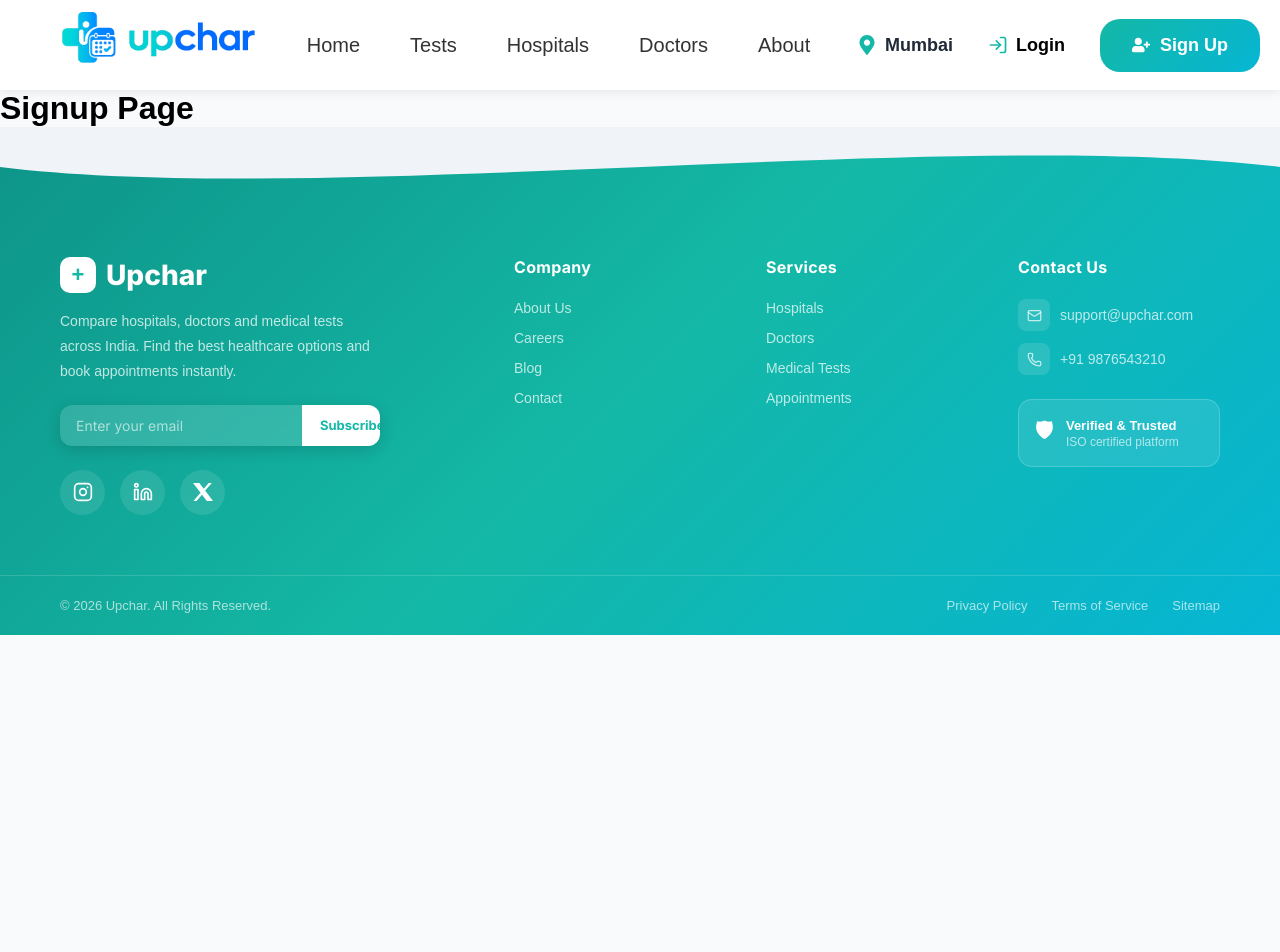
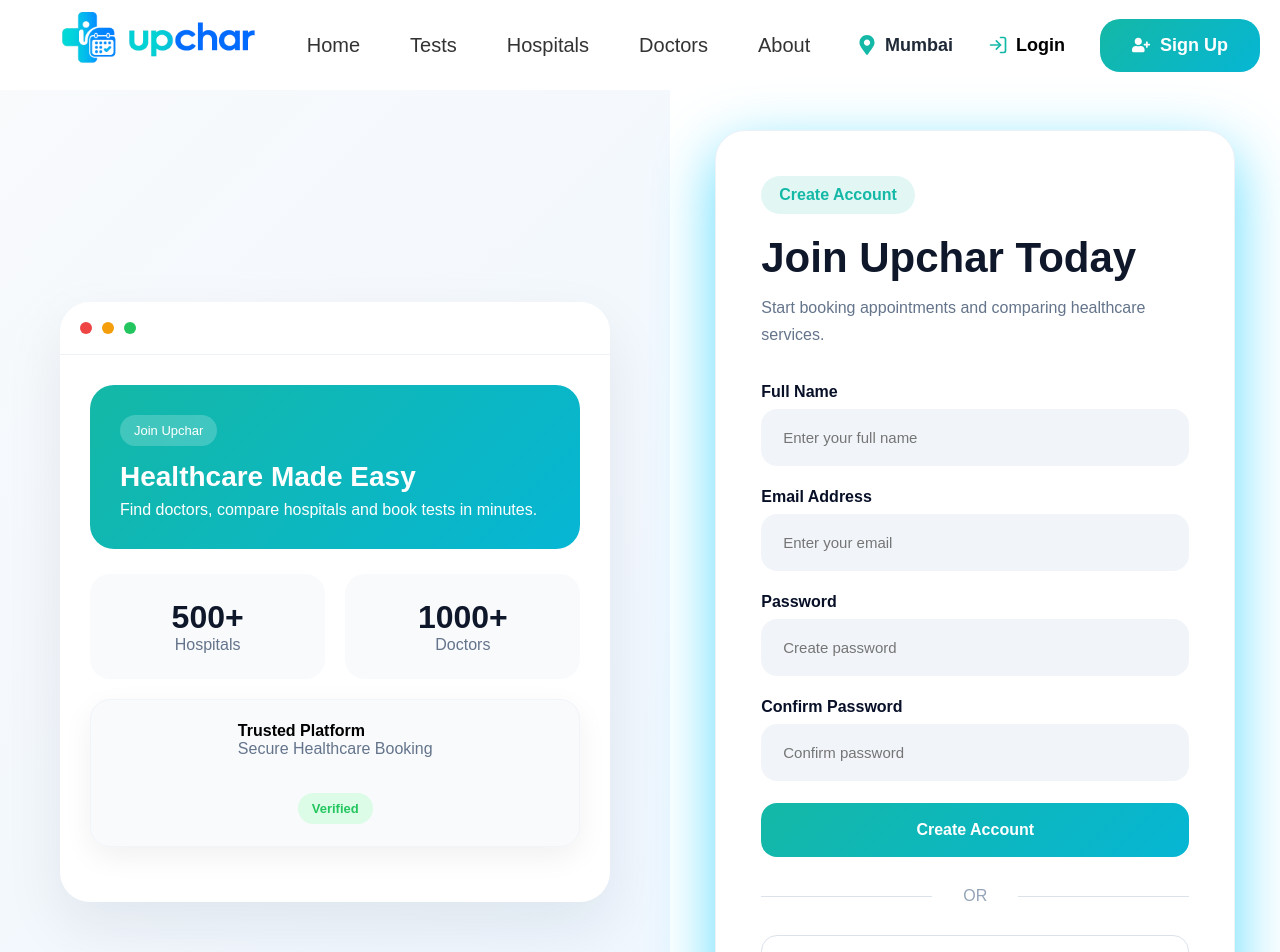
Before and after one commit to Mayank084/Upchar-Project, a React (Vite) app: page /signup in a window 1280 px wide. Shown: the top 952 px of the page. Before the commit the page ends 800 px from the top, so only its background shows below. Built offline with nearby package versions, Linux system fonts and the light colour scheme.

Commit message:
sign-up page

```diff
--- a/src/pages/Login.css
+++ b/src/pages/Login.css
@@ -15,7 +15,12 @@
   align-items: center;
   justify-content: center;
 
-  background-color: #06b6d4;
+  background:
+  linear-gradient(
+    135deg,
+    #f8fafc,
+    #eef6ff
+  );
 
   padding: 60px;
 }
@@ -144,8 +149,7 @@
 
 .status {
   background: #dcfce7;
-
-  color: #16a34a;
+  color: #22c55e;
 
   padding: 8px 14px;
 
@@ -216,7 +220,7 @@
   border-radius: 30px;
 
   box-shadow:
-    0 20px 60px rgba(0,0,0,.1);
+    0 20px 60px rgba(19, 204, 255, 0.686);
 }
 
 .login-tag {
@@ -323,7 +327,7 @@
 
   background: #14b8a6;
 
-  color: #081028;
+  color: #ffffff;
 
   font-size: 16px;
   font-weight: 700;
@@ -334,7 +338,7 @@
 }
 
 .login-btn:hover {
-  background: #0f172a;
+  background: #00d3b7;
 
   color: white;
 
--- a/src/pages/Login.jsx
+++ b/src/pages/Login.jsx
@@ -7,42 +7,57 @@
 
       <div className="login-left">
 
-  <div className="bg-glow glow-1"></div>
-  <div className="bg-glow glow-2"></div>
+  <div className="dashboard-preview">
 
-  <div className="illustration-card">
-
-    <div className="medical-icon">
-      🏥
+    <div className="dashboard-header">
+      <div className="dot red"></div>
+      <div className="dot yellow"></div>
+      <div className="dot green"></div>
     </div>
 
-    <h1>
-      Smarter Healthcare
-      <br />
-      Starts Here
-    </h1>
+    <div className="dashboard-content">
 
-    <p>
-      Compare hospitals, find doctors,
-      book tests and manage appointments
-      effortlessly.
-    </p>
+      <div className="appointment-card">
+        <span className="badge">Upcoming Appointment</span>
 
-    <div className="stats-box">
+        <h3>Dr. Priya Sharma</h3>
 
-      <div className="stat">
-        <h3>500+</h3>
-        <span>Hospitals</span>
+        <p>Cardiologist • Tomorrow 10:30 AM</p>
       </div>
 
-      <div className="stat">
-        <h3>1000+</h3>
-        <span>Doctors</span>
+      <div className="dashboard-row">
+
+        <div className="mini-card">
+          <h4>500+</h4>
+          <span>Hospitals</span>
+        </div>
+
+        <div className="mini-card">
+          <h4>1000+</h4>
+          <span>Doctors</span>
+        </div>
+
       </div>
 
-      <div className="stat">
-        <h3>4.9★</h3>
-        <span>Rating</span>
+      <div className="test-card">
+        <div>
+          <h4>MRI Scan</h4>
+          <p>Booked Successfully</p>
+        </div>
+
+        <span className="status">
+          Confirmed
+        </span>
+      </div>
+
+      <div className="chart-card">
+
+        <div className="chart-bar h1"></div>
+        <div className="chart-bar h2"></div>
+        <div className="chart-bar h3"></div>
+        <div className="chart-bar h4"></div>
+        <div className="chart-bar h5"></div>
+
       </div>
 
     </div>
--- /dev/null
+++ b/src/pages/Signup.css
@@ -0,0 +1,119 @@
+.signup-page {
+  min-height: 100vh;
+  display: grid;
+  grid-template-columns: 1.1fr 1fr;
+}
+
+.signup-left {
+  display: flex;
+  align-items: center;
+  justify-content: center;
+  background: linear-gradient(
+    135deg,
+    #f8fafc,
+    #eef6ff
+  );
+  padding: 60px;
+}
+
+.signup-right {
+  display: flex;
+  align-items: center;
+  justify-content: center;
+  background-color: rgb(255, 255, 255);
+  padding: 40px;
+}
+
+.signup-card {
+  width: 100%;
+  max-width: 520px;
+
+  background: white;
+
+  padding: 45px;
+
+  border-radius: 30px;
+
+  border: 1px solid #edf2f7;
+
+  box-shadow:
+    0 20px 60px rgba(19, 204, 255, 0.686);
+}
+
+.signup-tag {
+  display: inline-block;
+
+  padding: 10px 18px;
+
+  border-radius: 50px;
+
+  background: rgba(20,184,166,.12);
+
+  color: #14b8a6;
+
+  font-weight: 700;
+
+  margin-bottom: 20px;
+}
+
+.signup-card h2 {
+  font-size: 42px;
+  color: #0f172a;
+  margin-bottom: 12px;
+}
+
+.signup-btn-main {
+  width: 100%;
+
+  padding: 18px;
+
+  border: none;
+
+  border-radius: 16px;
+
+  background:
+  linear-gradient(
+    135deg,
+    #14b8a6,
+    #06b6d4
+  );
+
+  color: white;
+
+  font-size: 16px;
+  font-weight: 700;
+
+  cursor: pointer;
+
+  transition: .3s;
+}
+
+.signup-btn-main:hover {
+  transform: translateY(-3px);
+
+  box-shadow:
+    0 15px 30px rgba(20,184,166,.25);
+}
+
+.login-text {
+  text-align: center;
+  margin-top: 25px;
+}
+
+.login-text a {
+  color: #14b8a6;
+  font-weight: 700;
+  text-decoration: none;
+}
+
+@media (max-width: 1000px) {
+
+  .signup-page {
+    grid-template-columns: 1fr;
+  }
+
+  .signup-left {
+    display: none;
+  }
+
+}
--- a/src/pages/Signup.jsx
+++ b/src/pages/Signup.jsx
@@ -1,7 +1,138 @@
+import "./Signup.css";
+import { Link } from "react-router-dom";
+
 function Signup() {
   return (
-    <div>
-      <h1>Signup Page</h1>
+    <div className="signup-page">
+
+      {/* Left Side */}
+      <div className="signup-left">
+
+        <div className="dashboard-preview">
+
+          <div className="dashboard-header">
+            <div className="dot red"></div>
+            <div className="dot yellow"></div>
+            <div className="dot green"></div>
+          </div>
+
+          <div className="dashboard-content">
+
+            <div className="appointment-card">
+              <span className="badge">Join Upchar</span>
+
+              <h3>Healthcare Made Easy</h3>
+
+              <p>
+                Find doctors, compare hospitals and
+                book tests in minutes.
+              </p>
+            </div>
+
+            <div className="dashboard-row">
+
+              <div className="mini-card">
+                <h4>500+</h4>
+                <span>Hospitals</span>
+              </div>
+
+              <div className="mini-card">
+                <h4>1000+</h4>
+                <span>Doctors</span>
+              </div>
+
+            </div>
+
+            <div className="test-card">
+              <div>
+                <h4>Trusted Platform</h4>
+                <p>Secure Healthcare Booking</p>
+              </div>
+
+              <span className="status">
+                Verified
+              </span>
+            </div>
+
+          </div>
+
+        </div>
+
+      </div>
+
+      {/* Right Side */}
+      <div className="signup-right">
+
+        <div className="signup-card">
+
+          <span className="signup-tag">
+            Create Account
+          </span>
+
+          <h2>Join Upchar Today</h2>
+
+          <p className="subtitle">
+            Start booking appointments and
+            comparing healthcare services.
+          </p>
+
+          <form>
+
+            <div className="input-group">
+              <label>Full Name</label>
+              <input
+                type="text"
+                placeholder="Enter your full name"
+              />
+            </div>
+
+            <div className="input-group">
+              <label>Email Address</label>
+              <input
+                type="email"
+                placeholder="Enter your email"
+              />
+            </div>
+
+            <div className="input-group">
+              <label>Password</label>
+              <input
+                type="password"
+                placeholder="Create password"
+              />
+            </div>
+
+            <div className="input-group">
+              <label>Confirm Password</label>
+              <input
+                type="password"
+                placeholder="Confirm password"
+              />
+            </div>
+
+            <button className="signup-btn-main">
+              Create Account
+            </button>
+
+          </form>
+
+          <div className="divider">
+            <span>OR</span>
+          </div>
+
+          <button className="google-btn">
+            Continue with Google
+          </button>
+
+          <p className="login-text">
+            Already have an account?
+            <Link to="/login"> Sign In</Link>
+          </p>
+
+        </div>
+
+      </div>
+
     </div>
   );
 }
```
Also changed, not shown: src/components/Hero.css (line endings or trailing spaces).
